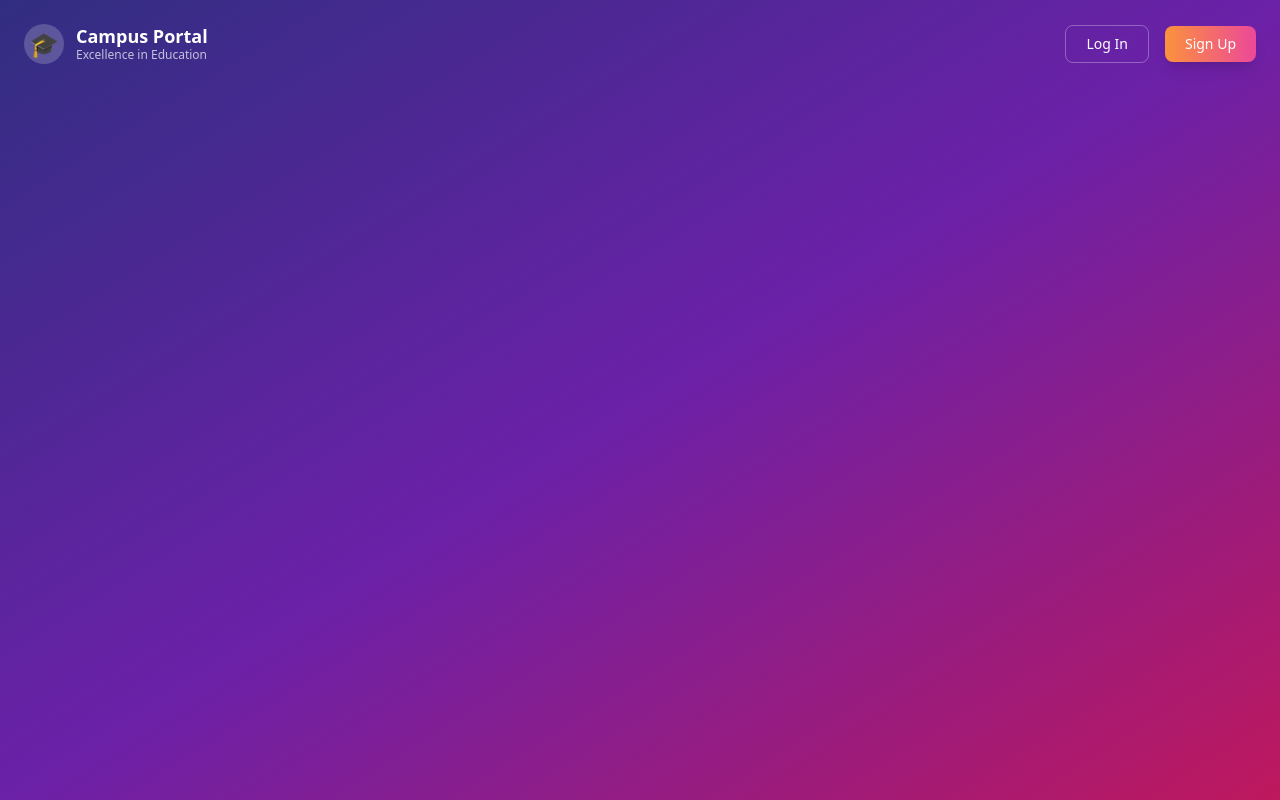
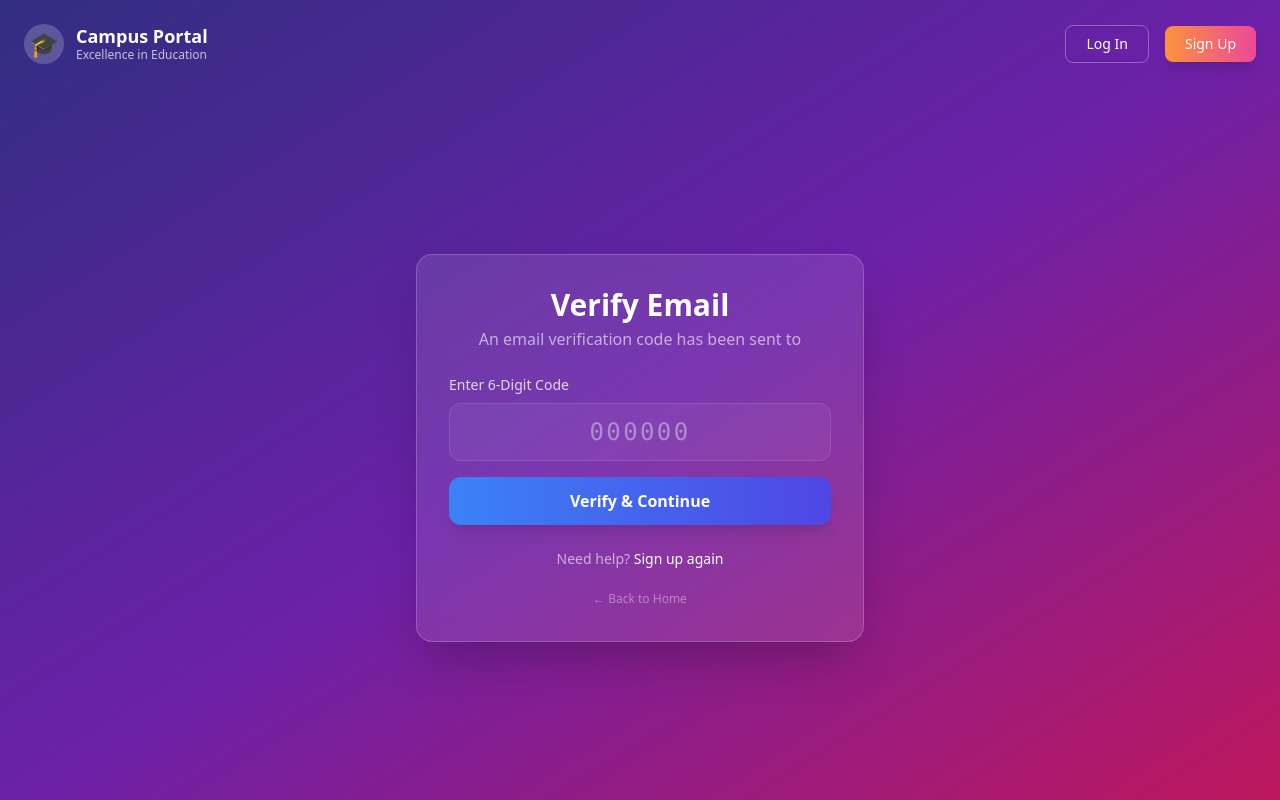
Before and after one commit to aahanamohanty013-tech/smartfacultydirector, a React (Vite) app in the folder client/: page /verify in a window 1280 px wide. Built offline with nearby package versions, Linux system fonts and the light colour scheme.

Commit message:
feat: add email verification flow for signup and login

```diff
--- a/client/src/App.jsx
+++ b/client/src/App.jsx
@@ -5,6 +5,7 @@ import FacultyProfile from './pages/FacultyProfile';
 import Admin from './pages/Admin';
 import Login from './pages/Login';
 import Signup from './pages/Signup';
+import Verify from './pages/Verify';
 import Dashboard from './pages/Dashboard';
 import StudentDashboard from './pages/StudentDashboard';
 import CampusMap from './pages/CampusMap';
@@ -22,6 +23,7 @@ function App() {
                     <Route path="/map" element={<CampusMap />} />
                     <Route path="/login" element={<Login />} />
                     <Route path="/signup" element={<Signup />} />
+                    <Route path="/verify" element={<Verify />} />
                     <Route path="/dashboard" element={<Dashboard />} />
                     <Route path="/student-dashboard" element={<StudentDashboard />} />
                     <Route path="/faculty/:id" element={<FacultyProfile />} />
--- a/client/src/pages/Login.jsx
+++ b/client/src/pages/Login.jsx
@@ -41,7 +41,17 @@ const Login = () => {
                     navigate('/student-dashboard');
                 }
             } else {
-                alert(data.error || 'Login failed');
+                if (res.status === 403 && data.email && data.role) {
+                    alert(data.error || 'Please verify your email first.');
+                    navigate('/verify', {
+                        state: {
+                            email: data.email,
+                            role: data.role
+                        }
+                    });
+                } else {
+                    alert(data.error || 'Login failed');
+                }
             }
         } catch (err) {
             console.error(err);
--- a/client/src/pages/Signup.jsx
+++ b/client/src/pages/Signup.jsx
@@ -53,8 +53,15 @@ const Signup = () => {
             });
             const data = await res.json();
             if (res.ok) {
-                alert('Registration Successful! Please Log In.');
-                navigate('/login');
+                alert('Registration Successful! Please verify your email.');
+                const emailVal = role === 'faculty' ? facultyData.email : studentData.email;
+                navigate('/verify', {
+                    state: {
+                        email: emailVal,
+                        role: role,
+                        mockCode: data.mockVerificationCode
+                    }
+                });
             } else {
                 alert(data.error || 'Registration failed');
             }
--- /dev/null
+++ b/client/src/pages/Verify.jsx
@@ -0,0 +1,107 @@
+import React, { useState, useEffect } from 'react';
+import { useNavigate, useLocation, Link } from 'react-router-dom';
+import { API_URL } from '../config';
+
+const Verify = () => {
+    const navigate = useNavigate();
+    const location = useLocation();
+
+    // Parse params or state
+    const state = location.state || {};
+    const queryParams = new URLSearchParams(location.search);
+
+    const email = state.email || queryParams.get('email') || '';
+    const role = state.role || queryParams.get('role') || 'student';
+    const initialMockCode = state.mockCode || queryParams.get('mockCode') || '';
+
+    const [code, setCode] = useState('');
+    const [mockCode, setMockCode] = useState(initialMockCode);
+    const [error, setError] = useState(null);
+    const [success, setSuccess] = useState(null);
+
+    const handleVerify = async (e) => {
+        e.preventDefault();
+        setError(null);
+        setSuccess(null);
+
+        try {
+            const res = await fetch(`${API_URL}/api/verify`, {
+                method: 'POST',
+                headers: { 'Content-Type': 'application/json' },
+                body: JSON.stringify({ email, role, code })
+            });
+            const data = await res.json();
+
+            if (res.ok) {
+                setSuccess('Email verified successfully! You will be redirected to log in.');
+                setTimeout(() => {
+                    navigate('/login');
+                }, 2500);
+            } else {
+                setError(data.error || 'Verification failed');
+            }
+        } catch (err) {
+            console.error(err);
+            setError('Verification request failed.');
+        }
+    };
+
+    return (
+        <div className="min-h-screen pt-24 px-4 flex items-center justify-center">
+            <div className="bg-white/10 backdrop-blur-md p-8 rounded-2xl border border-white/20 shadow-2xl w-full max-w-md animate-fade-in-up">
+
+                <div className="text-center mb-6">
+                    <h2 className="text-3xl font-bold text-white mb-1">Verify Email</h2>
+                    <p className="text-white/60">An email verification code has been sent to {email}</p>
+                </div>
+
+                {mockCode && (
+                    <div className="mb-6 p-4 bg-blue-500/20 border border-blue-400/30 rounded-xl text-left text-sm text-blue-200">
+                        <div className="font-bold text-xs uppercase tracking-wider mb-1">📬 Mock Email Service (Sandbox)</div>
+                        <div className="font-medium text-xs">
+                            Since this is a simulated sandbox environment, the verification code sent to your email is:
+                        </div>
+                        <div className="mt-2 text-2xl font-mono font-extrabold tracking-widest text-center text-white bg-blue-500/40 py-2 rounded-lg border border-blue-300/20">
+                            {mockCode}
+                        </div>
+                    </div>
+                )}
+
+                <form onSubmit={handleVerify} className="space-y-4">
+                    {error && <div className="p-3 bg-red-500/20 border border-red-500/30 text-red-200 text-xs font-semibold rounded-lg">{error}</div>}
+                    {success && <div className="p-3 bg-green-500/20 border border-green-500/30 text-green-200 text-xs font-semibold rounded-lg">{success}</div>}
+
+                    <div>
+                        <label className="block text-sm text-white/80 mb-2">Enter 6-Digit Code</label>
+                        <input
+                            type="text"
+                            maxLength="6"
+                            className="w-full px-4 py-3 bg-white/5 border border-white/10 rounded-xl text-white placeholder-white/40 text-center text-2xl font-mono tracking-widest focus:outline-none focus:bg-white/10 transition"
+                            placeholder="000000"
+                            value={code}
+                            onChange={(e) => setCode(e.target.value.replace(/\D/g, ''))}
+                            required
+                        />
+                    </div>
+
+                    <button
+                        type="submit"
+                        className="w-full py-3 bg-gradient-to-r from-blue-500 to-indigo-600 hover:from-blue-600 hover:to-indigo-700 text-white font-bold rounded-xl shadow-lg transition transform hover:scale-[1.02]"
+                    >
+                        Verify & Continue
+                    </button>
+                </form>
+
+                <div className="mt-6 text-center text-sm text-white/60">
+                    Need help? <Link to="/signup" className="text-white font-medium hover:underline">Sign up again</Link>
+                </div>
+
+                <div className="mt-4 text-center">
+                    <Link to="/" className="text-white/40 hover:text-white text-xs transition">← Back to Home</Link>
+                </div>
+            </div>
+        </div>
+    );
+};
+
+export default Verify;
```
Also changed, not shown: 2 other files (tests, documents, lock files or other folders).
